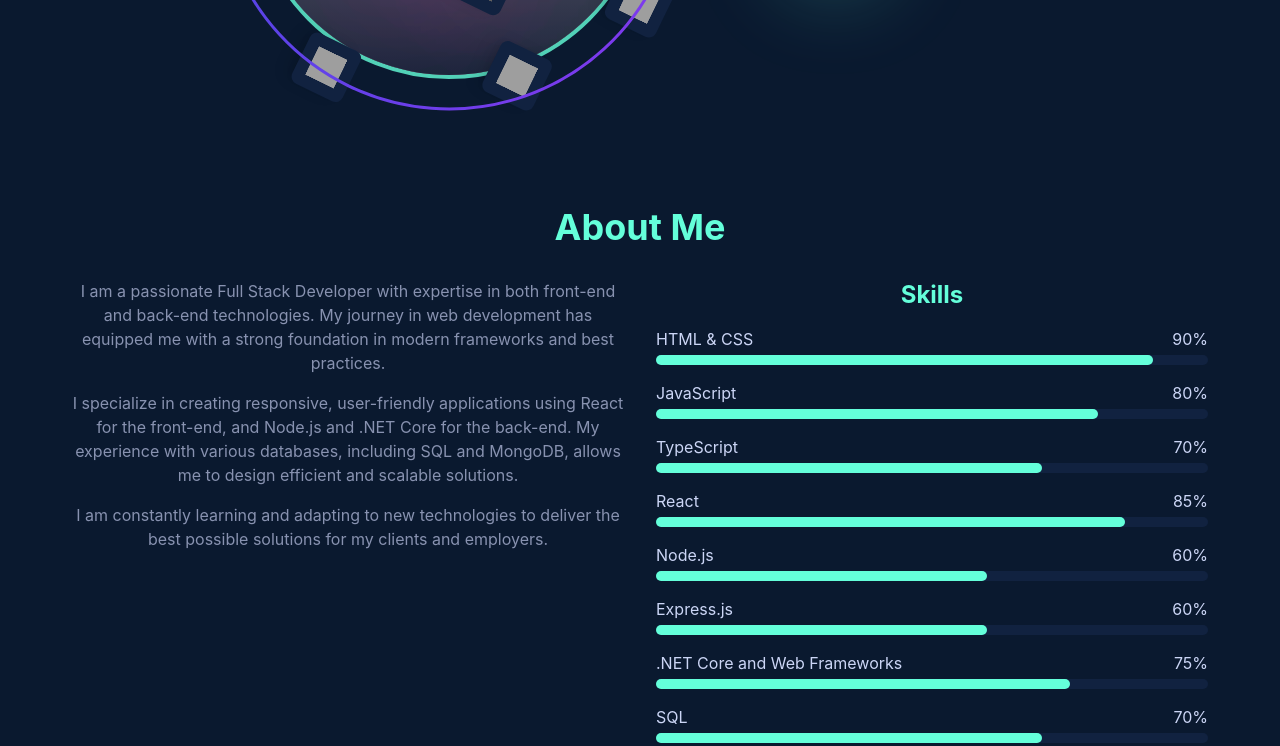
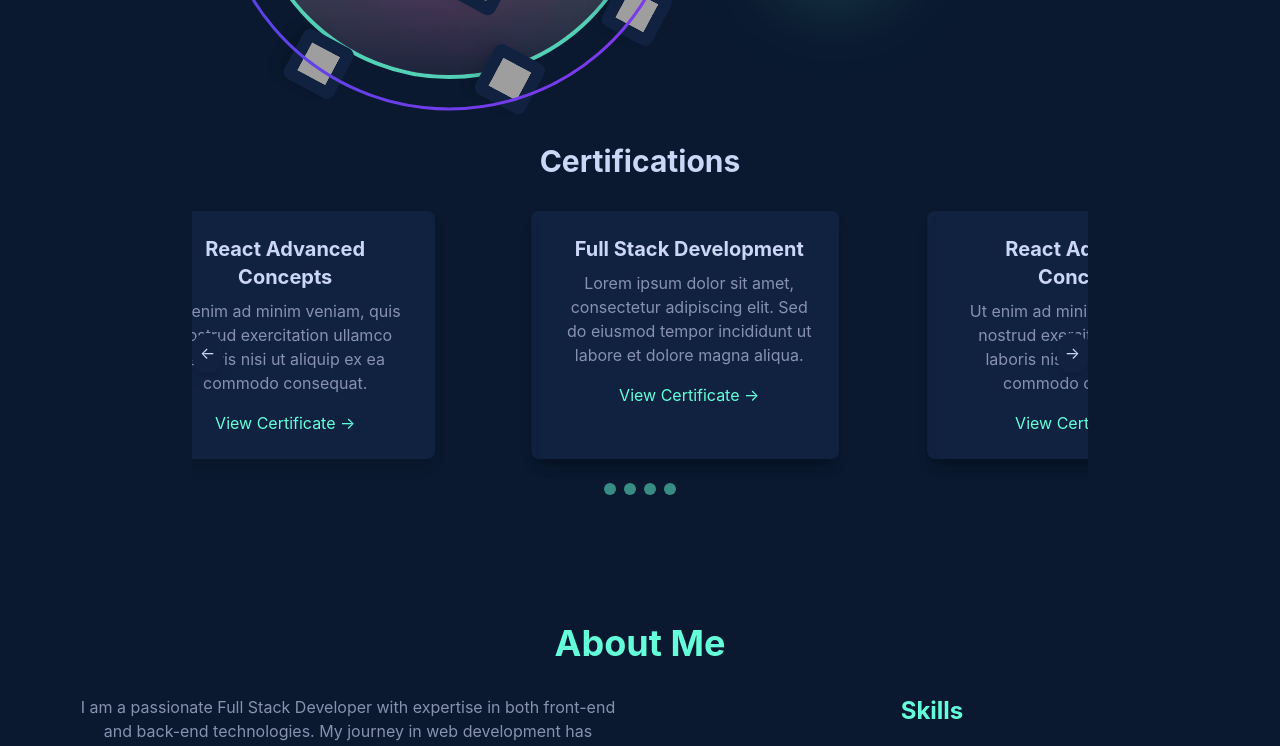
Before and after one commit to Tademillion/portfolio, a React (Create React App) app: page / in a window 1280 px wide. Shown: the part 673-1419 px from the top of the page. Built offline with nearby package versions, Linux system fonts and the light colour scheme; grey boxes are pictures that could not be loaded.

Commit message:
add certification to the projects

```diff
--- a/src/components/Hero.js
+++ b/src/components/Hero.js
@@ -598,6 +598,185 @@ const Hero = () => {
             </motion.div>
           </motion.div>
         </div>
+
+        {/* Certificate Carousel Section */}
+        <div className="mt-16">
+          <h2 className="text-3xl font-bold text-center mb-8">Certifications</h2>
+          <div className="relative max-w-4xl mx-auto overflow-hidden px-12">
+            <motion.div
+              className="flex"
+              animate={{
+                x: ["0%", "-100%"],
+              }}
+              transition={{
+                duration: 20,
+                repeat: Infinity,
+                ease: "linear",
+              }}
+              style={{
+                width: "200%",
+              }}
+            >
+              {/* First Set of Certificates */}
+              <div className="flex gap-12 w-1/2">
+                {/* Certificate 1 */}
+                <div className="min-w-[300px] mx-6 bg-tertiary p-6 rounded-lg shadow-lg">
+                  <h3 className="text-xl font-bold mb-2">Full Stack Development</h3>
+                  <p className="text-textSecondary mb-4">
+                    Lorem ipsum dolor sit amet, consectetur adipiscing elit. Sed do eiusmod tempor incididunt ut labore et dolore magna aliqua.
+                  </p>
+                  <a
+                    href="#"
+                    className="text-secondary hover:text-primary transition-colors duration-300"
+                    target="_blank"
+                    rel="noreferrer"
+                  >
+                    View Certificate →
+                  </a>
+                </div>
+
+                {/* Certificate 2 */}
+                <div className="min-w-[300px] mx-6 bg-tertiary p-6 rounded-lg shadow-lg">
+                  <h3 className="text-xl font-bold mb-2">React Advanced Concepts</h3>
+                  <p className="text-textSecondary mb-4">
+                    Ut enim ad minim veniam, quis nostrud exercitation ullamco laboris nisi ut aliquip ex ea commodo consequat.
+                  </p>
+                  <a
+                    href="#"
+                    className="text-secondary hover:text-primary transition-colors duration-300"
+                    target="_blank"
+                    rel="noreferrer"
+                  >
+                    View Certificate →
+                  </a>
+                </div>
+
+                {/* Certificate 3 */}
+                <div className="min-w-[300px] mx-6 bg-tertiary p-6 rounded-lg shadow-lg">
+                  <h3 className="text-xl font-bold mb-2">Node.js Mastery</h3>
+                  <p className="text-textSecondary mb-4">
+                    Duis aute irure dolor in reprehenderit in voluptate velit esse cillum dolore eu fugiat nulla pariatur.
+                  </p>
+                  <a
+                    href="#"
+                    className="text-secondary hover:text-primary transition-colors duration-300"
+                    target="_blank"
+                    rel="noreferrer"
+                  >
+                    View Certificate →
+                  </a>
+                </div>
+
+                {/* Certificate 4 */}
+                <div className="min-w-[300px] mx-6 bg-tertiary p-6 rounded-lg shadow-lg">
+                  <h3 className="text-xl font-bold mb-2">Database Design</h3>
+                  <p className="text-textSecondary mb-4">
+                    Excepteur sint occaecat cupidatat non proident, sunt in culpa qui officia deserunt mollit anim id est laborum.
+                  </p>
+                  <a
+                    href="#"
+                    className="text-secondary hover:text-primary transition-colors duration-300"
+                    target="_blank"
+                    rel="noreferrer"
+                  >
+                    View Certificate →
+                  </a>
+                </div>
+              </div>
+
+              {/* Duplicate Set for Seamless Loop */}
+              <div className="flex gap-12 w-1/2">
+                {/* Certificate 1 */}
+                <div className="min-w-[300px] mx-6 bg-tertiary p-6 rounded-lg shadow-lg">
+                  <h3 className="text-xl font-bold mb-2">Full Stack Development</h3>
+                  <p className="text-textSecondary mb-4">
+                    Lorem ipsum dolor sit amet, consectetur adipiscing elit. Sed do eiusmod tempor incididunt ut labore et dolore magna aliqua.
+                  </p>
+                  <a
+                    href="#"
+                    className="text-secondary hover:text-primary transition-colors duration-300"
+                    target="_blank"
+                    rel="noreferrer"
+                  >
+                    View Certificate →
+                  </a>
+                </div>
+
+                {/* Certificate 2 */}
+                <div className="min-w-[300px] mx-6 bg-tertiary p-6 rounded-lg shadow-lg">
+                  <h3 className="text-xl font-bold mb-2">React Advanced Concepts</h3>
+                  <p className="text-textSecondary mb-4">
+                    Ut enim ad minim veniam, quis nostrud exercitation ullamco laboris nisi ut aliquip ex ea commodo consequat.
+                  </p>
+                  <a
+                    href="#"
+                    className="text-secondary hover:text-primary transition-colors duration-300"
+                    target="_blank"
+                    rel="noreferrer"
+                  >
+                    View Certificate →
+                  </a>
+                </div>
+
+                {/* Certificate 3 */}
+                <div className="min-w-[300px] mx-6 bg-tertiary p-6 rounded-lg shadow-lg">
+                  <h3 className="text-xl font-bold mb-2">Node.js Mastery</h3>
+                  <p className="text-textSecondary mb-4">
+                    Duis aute irure dolor in reprehenderit in voluptate velit esse cillum dolore eu fugiat nulla pariatur.
+                  </p>
+                  <a
+                    href="#"
+                    className="text-secondary hover:text-primary transition-colors duration-300"
+                    target="_blank"
+                    rel="noreferrer"
+                  >
+                    View Certificate →
+                  </a>
+                </div>
+
+                {/* Certificate 4 */}
+                <div className="min-w-[300px] mx-6 bg-tertiary p-6 rounded-lg shadow-lg">
+                  <h3 className="text-xl font-bold mb-2">Database Design</h3>
+                  <p className="text-textSecondary mb-4">
+                    Excepteur sint occaecat cupidatat non proident, sunt in culpa qui officia deserunt mollit anim id est laborum.
+                  </p>
+                  <a
+                    href="#"
+                    className="text-secondary hover:text-primary transition-colors duration-300"
+                    target="_blank"
+                    rel="noreferrer"
+                  >
+                    View Certificate →
+                  </a>
+                </div>
+              </div>
+            </motion.div>
+
+            {/* Navigation Dots */}
+            <div className="flex justify-center gap-2 mt-6">
+              {[0, 1, 2, 3].map((index) => (
+                <motion.button
+                  key={index}
+                  className="w-3 h-3 rounded-full bg-secondary/50"
+                  whileHover={{ scale: 1.2 }}
+                  whileTap={{ scale: 0.9 }}
+                />
+              ))}
+            </div>
+
+            {/* Navigation Arrows */}
+            <button
+              className="absolute left-0 top-1/2 -translate-y-1/2 bg-tertiary p-2 rounded-full shadow-lg hover:bg-secondary/20 transition-colors duration-300"
+            >
+              ←
+            </button>
+            <button
+              className="absolute right-0 top-1/2 -translate-y-1/2 bg-tertiary p-2 rounded-full shadow-lg hover:bg-secondary/20 transition-colors duration-300"
+            >
+              →
+            </button>
+          </div>
+        </div>
       </div>
     </div>
   );
```
